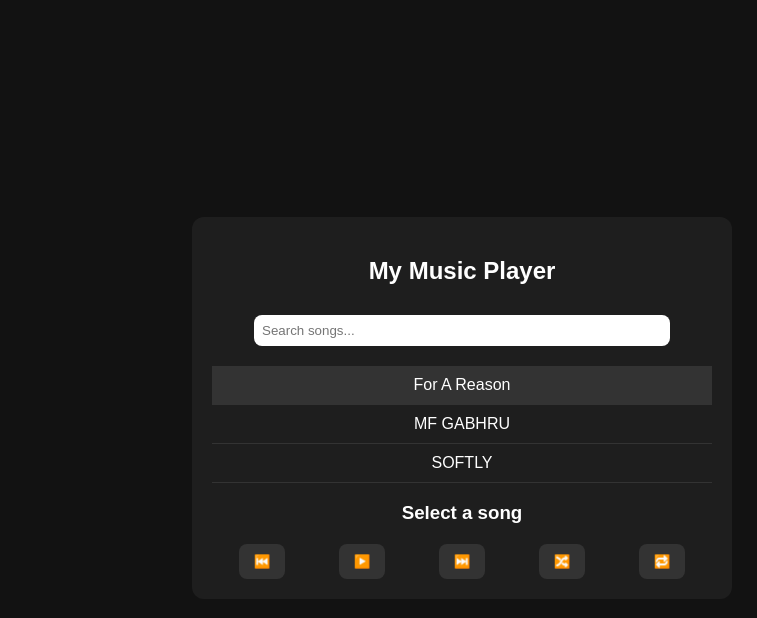
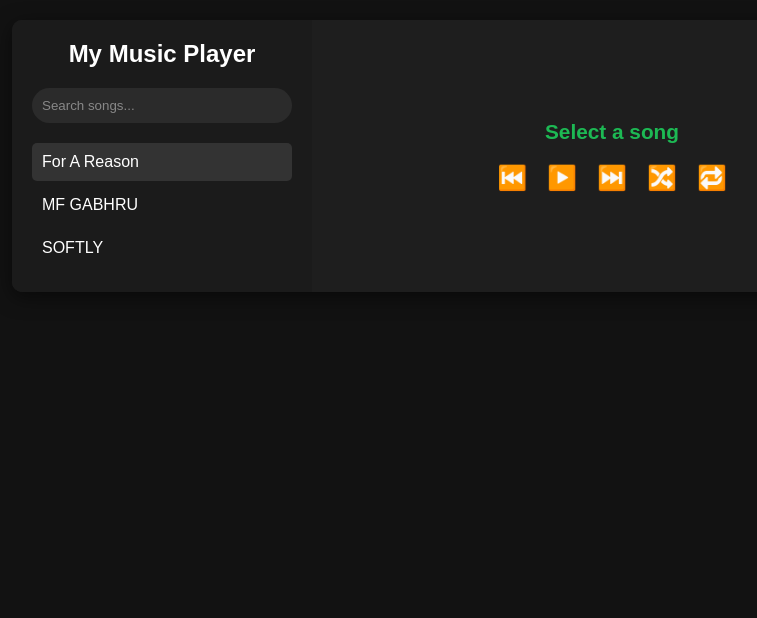
Before and after one commit to Damnedangel007/my-music-player, a plain HTML site: page index.html in a window 1280 px wide. Shown: the whole page, without its empty margins (178-935 px from the left). Drawn offline with Linux system fonts and the light colour scheme.

Commit message:
Update style.css

```diff
--- a/style.css
+++ b/style.css
@@ -1,63 +1,111 @@
+/* Reset */
+* {
+    margin: 0;
+    padding: 0;
+    box-sizing: border-box;
+    font-family: 'Arial', sans-serif;
+}
+
+/* Layout */
 body {
-    font-family: Arial, sans-serif;
-    background: #121212;
+    background-color: #121212;
     color: #fff;
     display: flex;
     justify-content: center;
-    align-items: center;
-    height: 100vh;
+    align-items: flex-start;
+    min-height: 100vh;
+    padding: 20px;
 }
 
 .player-container {
-    text-align: center;
-    background: #1e1e1e;
-    padding: 20px;
-    border-radius: 12px;
-    width: 90%;
-    max-width: 500px;
+    display: flex;
+    width: 900px;
+    background-color: #1e1e1e;
+    border-radius: 10px;
+    overflow: hidden;
+    box-shadow: 0 5px 20px rgba(0,0,0,0.5);
 }
 
-h1 {
+.sidebar {
+    width: 300px;
+    background-color: #1b1b1b;
+    padding: 20px;
+    display: flex;
+    flex-direction: column;
+}
+
+.sidebar h2 {
     margin-bottom: 20px;
+    text-align: center;
+    font-size: 1.5rem;
+}
+
+#search {
+    padding: 10px;
+    border-radius: 20px;
+    border: none;
+    margin-bottom: 20px;
+    background-color: #2b2b2b;
+    color: #fff;
+}
+
+#search::placeholder {
+    color: #888;
 }
 
 #song-list {
     list-style: none;
-    padding: 0;
-    margin: 10px 0;
-    max-height: 200px;
     overflow-y: auto;
+    flex-grow: 1;
 }
 
 #song-list li {
+    padding: 10px;
+    margin-bottom: 5px;
     cursor: pointer;
-    padding: 10px;
-    border-bottom: 1px solid #333;
+    border-radius: 5px;
+    transition: background 0.2s;
 }
 
-#song-list li:hover, #song-list li.active {
-    background: #333;
+#song-list li:hover,
+#song-list li.active {
+    background-color: #333;
+}
+
+.main-player {
+    flex-grow: 1;
+    display: flex;
+    flex-direction: column;
+    justify-content: center;
+    align-items: center;
+    padding: 40px 20px;
+}
+
+.song-info {
+    margin-bottom: 20px;
+    text-align: center;
+}
+
+.song-info h3 {
+    font-size: 1.3rem;
+    color: #1db954; /* Spotify green */
 }
 
 .controls {
-    margin-top: 20px;
     display: flex;
-    justify-content: space-around;
+    gap: 20px;
 }
 
 .controls button {
-    background: #333;
+    background: none;
     border: none;
+    font-size: 1.5rem;
+    cursor: pointer;
+    transition: transform 0.2s;
     color: #fff;
-    padding: 10px 15px;
-    border-radius: 8px;
-    cursor: pointer;
 }
 
-#search {
-    width: 80%;
-    padding: 8px;
-    border-radius: 8px;
-    border: none;
-    margin: 10px 0;
+.controls button:hover {
+    transform: scale(1.2);
+    color: #1db954;
 }
```
